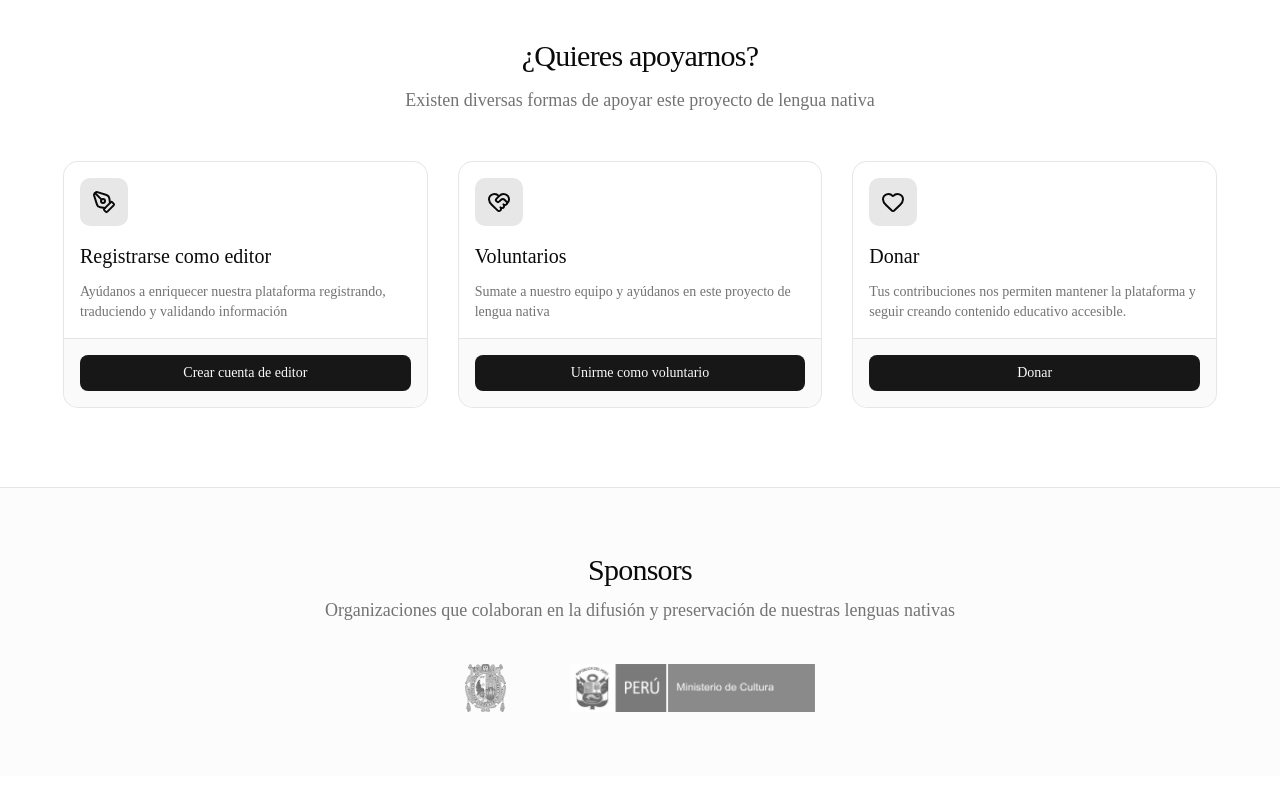
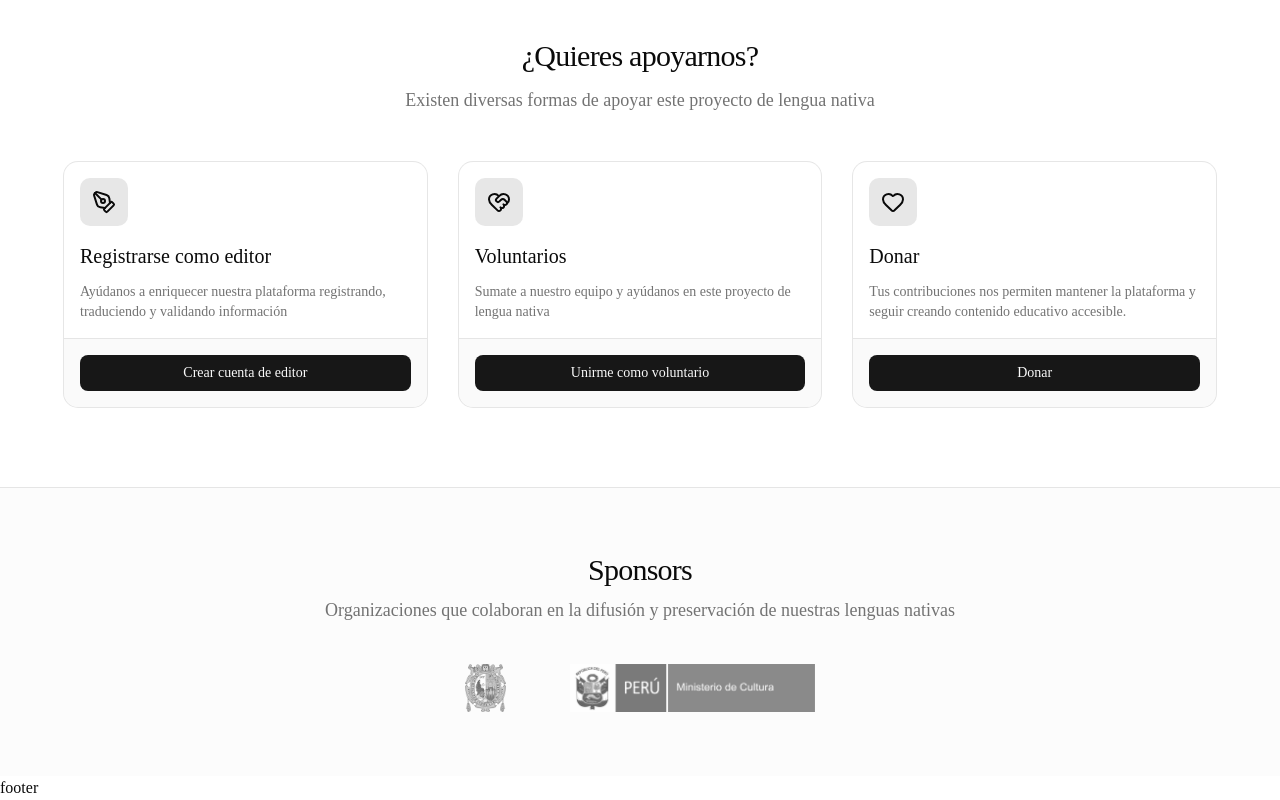
Before and after one commit to ouracademy/living-langs-peru, a Next.js app: page / in a window 1280 px wide. Shown: the part 1133-1933 px from the top of the page. Before the commit the page ends 1909 px from the top, so only its background shows below. Built offline with nearby package versions, Linux system fonts and the light colour scheme.

Commit message:
style: create a footer component

```diff
--- a/src/app/page.tsx
+++ b/src/app/page.tsx
@@ -6,6 +6,7 @@ import { HeaderPlataform } from "@/components/header";
 import { SponsorsSection } from "@/components/sponsors";
 import { Support } from "@/components/support";
 import { HelpEducation } from "@/components/help-education";
+import { Footer } from "@/components/footer";
 
 export default function Home() {
   return (
@@ -43,6 +44,7 @@ export default function Home() {
         <HelpEducation/>
         <Support/>
         <SponsorsSection/>
+        <Footer />
       </main>
     </div>
 
--- /dev/null
+++ b/src/components/footer.tsx
@@ -0,0 +1,9 @@
+
+
+export function Footer () {
+  return (
+    <div>
+      footer
+    </div>
+  )
+}
--- a/src/components/help-education.tsx
+++ b/src/components/help-education.tsx
@@ -28,7 +28,6 @@ const educationI = [
   }
 
 ]
-
 
 export function HelpEducation () {
     return (
```
